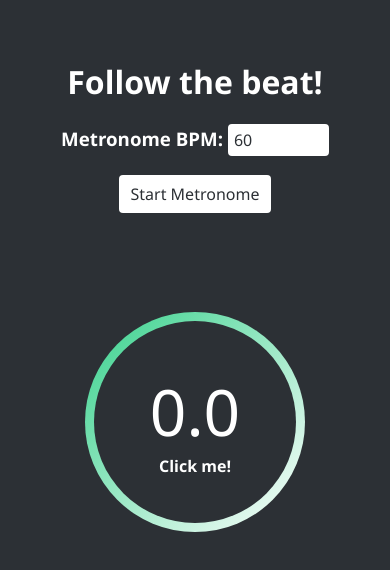
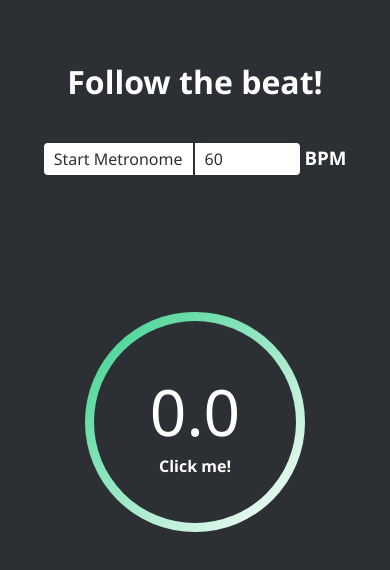
Before and after one commit to genericmask/follow-beat, a Vue app: page / in a window 390 px wide. Shown: the top 570 px of the page. Built offline with nearby package versions, Linux system fonts and the light colour scheme.

Commit message:
css update for smaller phone screens

```diff
--- a/src/components/Metronome.vue
+++ b/src/components/Metronome.vue
@@ -1,11 +1,12 @@
 <template>
     <div>
         <div id="metronomeInputs">
-            <h3>Metronome BPM:  <input v-model.number="metronome.bpm" class="input-number" type="number" min="20" max="160"
-                size="3"/>
+            <button class="on-off" @click="metronome.toggleOnOff()">{{buttonDoes}} Metronome</button>
+            <h3><input v-model.number="metronome.bpm" class="input-number" type="number" min="20" max="160"
+                size="2"/> BPM
             </h3>
         </div>
-        <button class="on-off" @click="metronome.toggleOnOff()">{{buttonDoes}} Metronome</button>
+
     </div>
 </template>
 
@@ -76,12 +77,19 @@ export default {
 </script>
 
 <style>
+#metronomeInputs{
+  display: inline-grid;
+  grid-auto-flow: column;
+  justify-items: center;
+  align-items: center;
+}
 .on-off {
     background: white;
-    border-radius: 4px;
+    border-top-left-radius: 4px;
+    border-bottom-left-radius: 4px;
     display: inline-block;
-    border: none;
-    padding: 0.5rem 0.75rem;
+    border: 4px solid white;
+    margin-right: 2px;
     text-decoration: none;
     color: #2c3035;
     font-family: inherit;
@@ -90,6 +98,7 @@ export default {
     text-align: center;
     -webkit-appearance: none;
     -moz-appearance: none;
+    outline: none;
 }
 
 .input-number{
@@ -98,6 +107,9 @@ export default {
     color: #2c3035;
     background-color: white;
     border: 4px solid white;
-    border-radius: 4px;
+    padding-left: 6px;
+    border-top-right-radius: 4px;
+    border-bottom-right-radius: 4px;
+    outline: none;
 }
 </style>
```
